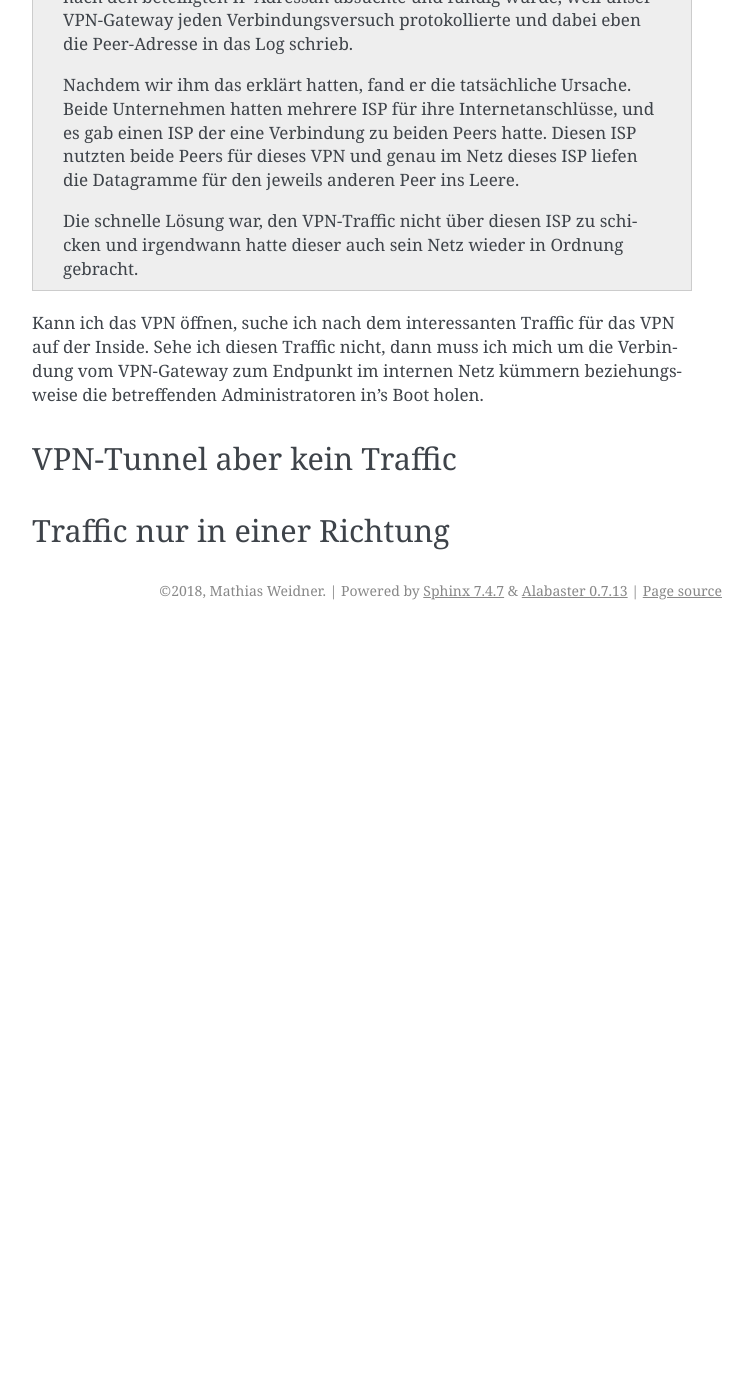
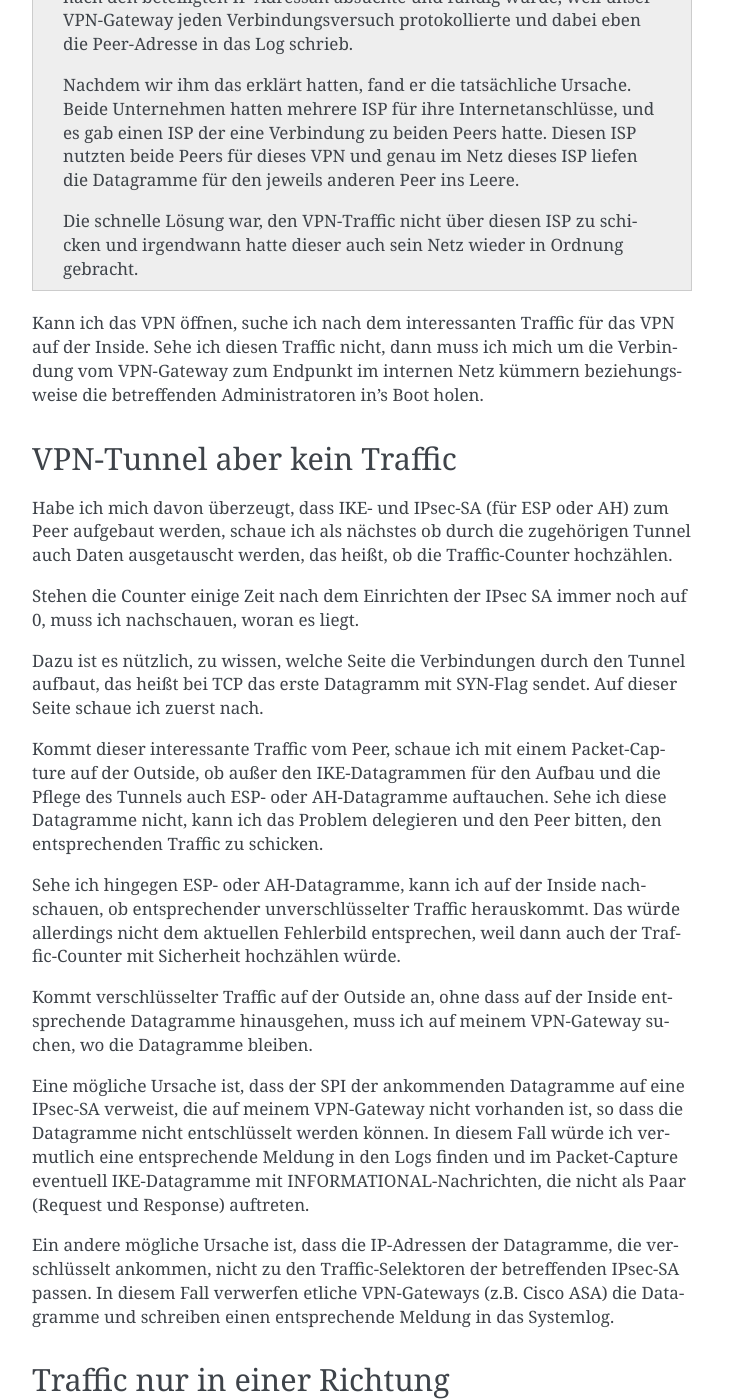
Before and after one commit to matwei-books/Fehlersuche-bei-IPsec-VPN-mit-IKEv2, a Sphinx documentation site: the page built from source/fehler/fehlerbilder.rst, in a window 1280 px wide and 1400 px high, scrolled down 1891 px. Shown: the whole window, without its empty margins (388-1141 px from the left). Built offline with Sphinx 7.4.7, drawn with Linux system fonts in a browser that asks for light colours; before the commit the page ends 2521 px from its top, so only the background shows below that.

Commit message:
Fehlerbild "VPN-Tunnel aber kein Traffic" angefangen

```diff
--- a/source/fehler/fehlerbilder.rst
+++ b/source/fehler/fehlerbilder.rst
@@ -108,5 +108,47 @@ betreffenden Administratoren in's Boot holen.
 VPN-Tunnel aber kein Traffic
 ----------------------------
 
+Habe ich mich davon überzeugt, dass  IKE- und IPsec-SA (für ESP oder AH)
+zum Peer aufgebaut werden, schaue ich als nächstes ob durch die
+zugehörigen Tunnel auch Daten ausgetauscht werden, das heißt, ob die
+Traffic-Counter hochzählen.
+
+Stehen die Counter einige Zeit nach dem Einrichten der IPsec SA immer
+noch auf 0, muss ich nachschauen, woran es liegt.
+
+Dazu ist es nützlich, zu wissen, welche Seite die Verbindungen durch den
+Tunnel aufbaut, das heißt bei TCP das erste Datagramm mit SYN-Flag
+sendet. Auf dieser Seite schaue ich zuerst nach.
+
+Kommt dieser interessante Traffic vom Peer, schaue ich mit einem
+Packet-Capture auf der Outside, ob außer den IKE-Datagrammen für den
+Aufbau und die Pflege des Tunnels auch ESP- oder AH-Datagramme
+auftauchen.
+Sehe ich diese Datagramme nicht, kann ich das Problem delegieren und den
+Peer bitten, den entsprechenden Traffic zu schicken.
+
+Sehe ich hingegen ESP- oder AH-Datagramme, kann ich auf der Inside
+nachschauen, ob entsprechender unverschlüsselter Traffic herauskommt.
+Das würde allerdings nicht dem aktuellen Fehlerbild entsprechen, weil
+dann auch der Traffic-Counter mit Sicherheit hochzählen würde.
+
+Kommt verschlüsselter Traffic auf der Outside an, ohne dass auf der
+Inside entsprechende Datagramme hinausgehen, muss ich auf meinem
+VPN-Gateway suchen, wo die Datagramme bleiben.
+
+Eine mögliche Ursache ist, dass der SPI der ankommenden Datagramme auf
+eine IPsec-SA verweist, die auf meinem VPN-Gateway nicht vorhanden ist,
+so dass die Datagramme nicht entschlüsselt werden können.
+In diesem Fall würde ich vermutlich eine entsprechende Meldung in den
+Logs finden und im Packet-Capture eventuell IKE-Datagramme mit
+INFORMATIONAL-Nachrichten, die nicht als Paar (Request und Response)
+auftreten.
+
+Ein andere mögliche Ursache ist, dass die IP-Adressen der Datagramme,
+die verschlüsselt ankommen, nicht zu den Traffic-Selektoren der
+betreffenden IPsec-SA passen.
+In diesem Fall verwerfen etliche VPN-Gateways (z.B. Cisco ASA) die
+Datagramme und schreiben einen entsprechende Meldung in das Systemlog.
+
 Traffic nur in einer Richtung
 -----------------------------
```
